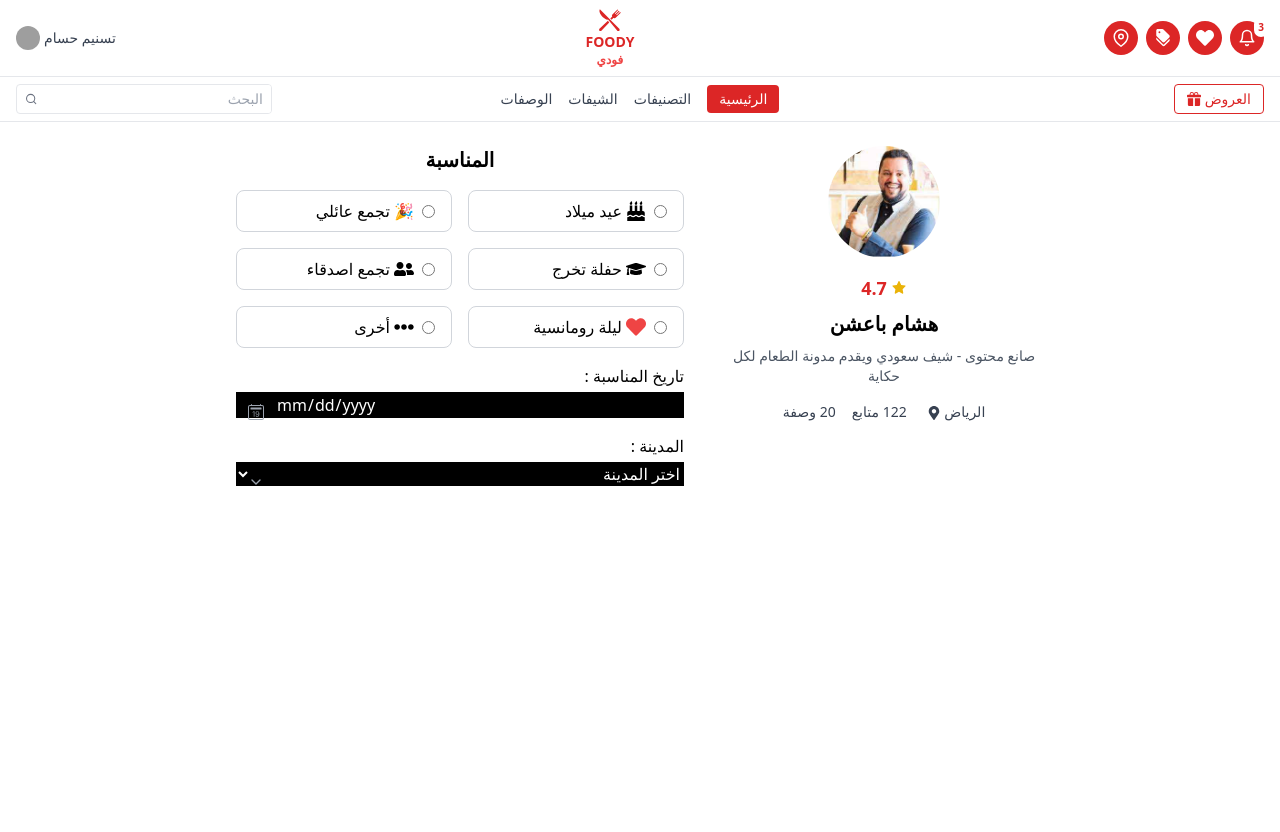
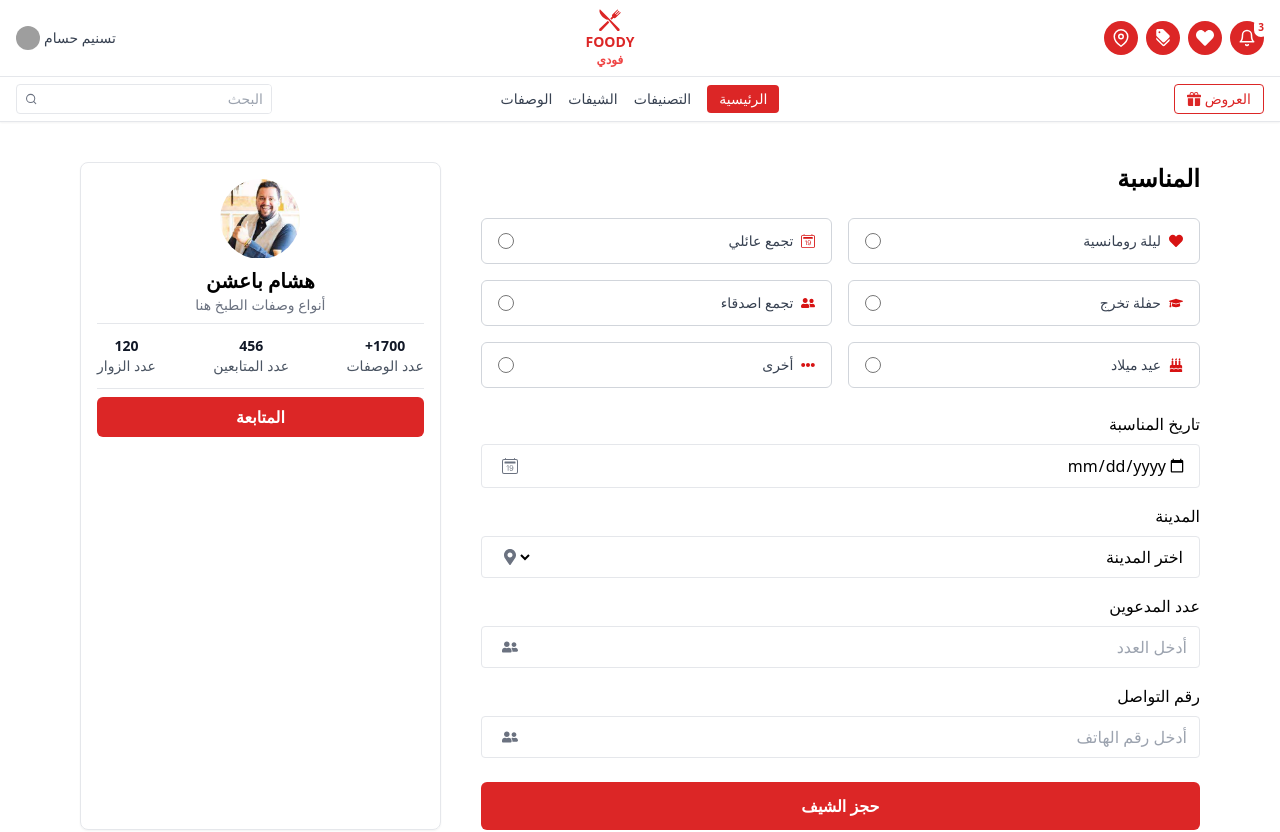
Before and after one commit to Foody-site/Foody-Website, a React (Vite) app: page /chefneed in a window 1280 px wide. Shown: the top 832 px of the page. Built offline with nearby package versions, Linux system fonts and the light colour scheme; sample sign-in values are in the browser's storage; grey boxes are pictures that could not be loaded.

Commit message:
Update ChefNeed.jsx
Start build Chef Need

```diff
--- a/src/components/once/ChefNeed.jsx
+++ b/src/components/once/ChefNeed.jsx
@@ -1,120 +1,139 @@
-import React from "react";
-import { FaMapMarkerAlt, FaHeart, FaUserFriends, FaBirthdayCake, FaGraduationCap, FaEllipsisH } from "react-icons/fa";
-import { AiFillStar } from "react-icons/ai";
+import {
+    FaMapMarkerAlt,
+    FaHeart,
+    FaUserFriends,
+    FaBirthdayCake,
+    FaGraduationCap,
+    FaEllipsisH,
+} from "react-icons/fa";
 import { BsCalendar2Date } from "react-icons/bs";
-import { FiChevronDown } from "react-icons/fi";
+import PageWrapper from "../common/PageWrapper";
 
 const ChefNeed = () => {
+    const occasions = [
+        { label: "ليلة رومانسية", icon: <FaHeart /> },
+        { label: "تجمع عائلي", icon: <BsCalendar2Date /> },
+        { label: "حفلة تخرج", icon: <FaGraduationCap /> },
+        { label: "تجمع اصدقاء", icon: <FaUserFriends /> },
+        { label: "عيد ميلاد", icon: <FaBirthdayCake /> },
+        { label: "أخرى", icon: <FaEllipsisH /> },
+    ];
+
     return (
-        <div className="flex flex-col lg:flex-row items-start justify-center p-6 gap-10 bg-white min-h-screen">
-            {/* Left Section - Chef Info */}
-            <div className="flex flex-col items-center text-center gap-2">
-                <img
-                    src="/public/assets/home/chef.png"
-                    alt="Chef"
-                    className="rounded-full w-28 h-28 object-cover"
+        <PageWrapper>
+            <div className="flex flex-col lg:flex-row gap-10">
+                {/* Left Section - Form */}
+                <div className="w-full lg:w-2/3">
+                    <h2 className="text-2xl font-bold mb-6 text-right">المناسبة</h2>
+
+                    <div className="grid grid-cols-1 md:grid-cols-2 gap-4 mb-6">
+                        {occasions.map((item, idx) => (
+                            <label
+                                key={idx}
+                                className="flex items-center justify-between border border-gray-300 rounded-md px-4 py-3 cursor-pointer text-right"
+                            >
+                                <span className="flex items-center gap-2 text-sm text-gray-700">
+                                    <span className="text-primary-1">{item.icon}</span>
+                                    {item.label}
+                                </span>
+                                <input
+                                    type="radio"
+                                    name="occasion"
+                                    className="form-radio text-primary-1 w-4 h-4"
                                 />
-                <div className="flex items-center gap-1 text-yellow-500 mt-2">
-                    <AiFillStar />
-                    <span className="text-red-600 font-semibold text-lg">4.7</span>
+                            </label>
+                        ))}
                     </div>
-                <h2 className="text-xl font-bold">هشام باعشن</h2>
-                <p className="text-gray-600 text-sm leading-5 max-w-xs">
-                    صانع محتوى - شيف سعودي ويقدم مدونة الطعام لكل حكاية
-                </p>
-                <div className="flex gap-4 mt-2 text-sm text-gray-700">
-                    <div>الرياض <FaMapMarkerAlt className="inline ml-1" /></div>
-                    <div>122 متابع</div>
-                    <div>20 وصفة</div>
+
+                    {/* Date Field */}
+                    <div className="mb-4">
+                        <label className="block mb-2 text-right font-medium">تاريخ المناسبة</label>
+                        <div className="flex flex-row-reverse items-center border rounded px-3 py-2">
+                            <BsCalendar2Date className="ml-2 text-gray-500" />
+                            <input
+                                type="date"
+                                className="flex-grow bg-transparent text-right outline-none"
+                            />
                         </div>
                     </div>
 
-            {/* Right Section - Form */}
-            <div className="w-full max-w-md">
-                <h2 className="text-center text-xl font-bold mb-4">المناسبة</h2>
-
-                <div className="grid grid-cols-2 gap-4 mb-4">
-                    <label className="flex items-center gap-2 border border-gray-300 rounded-lg py-2 px-4 cursor-pointer">
-                        <input type="radio" name="occasion" className="radio radio-primary" />
-                        <span className="flex items-center gap-1">
-                            <FaBirthdayCake className="text-xl" />
-                            عيد ميلاد
-                        </span>
-                    </label>
-
-                    <label className="flex items-center gap-2 border border-gray-300 rounded-lg py-2 px-4 cursor-pointer">
-                        <input type="radio" name="occasion" className="radio radio-primary" />
-                        <span className="flex items-center gap-1">
-                            🎉 تجمع عائلي
-                        </span>
-                    </label>
-
-                    <label className="flex items-center gap-2 border border-gray-300 rounded-lg py-2 px-4 cursor-pointer">
-                        <input type="radio" name="occasion" className="radio radio-primary" />
-                        <span className="flex items-center gap-1">
-                            <FaGraduationCap className="text-xl" />
-                            حفلة تخرج
-                        </span>
-                    </label>
-
-                    <label className="flex items-center gap-2 border border-gray-300 rounded-lg py-2 px-4 cursor-pointer">
-                        <input type="radio" name="occasion" className="radio radio-primary" />
-                        <span className="flex items-center gap-1">
-                            <FaUserFriends className="text-xl" />
-                            تجمع اصدقاء
-                        </span>
-                    </label>
-
-                    <label className="flex items-center gap-2 border border-gray-300 rounded-lg py-2 px-4 cursor-pointer">
-                        <input type="radio" name="occasion" className="radio radio-primary" />
-                        <span className="flex items-center gap-1">
-                            <FaHeart className="text-xl text-red-500" />
-                            ليلة رومانسية
-                        </span>
-                    </label>
-
-                    <label className="flex items-center gap-2 border border-gray-300 rounded-lg py-2 px-4 cursor-pointer">
-                        <input type="radio" name="occasion" className="radio radio-primary" />
-                        <span className="flex items-center gap-1">
-                            <FaEllipsisH className="text-xl" />
-                            أخرى
-                        </span>
-                    </label>
-                </div>
-
-                {/* Date */}
+                    {/* City Dropdown */}
                     <div className="mb-4">
-                    <label className="label">
-                        <span className="label-text text-right block w-full mb-1">تاريخ المناسبة :</span>
-                    </label>
-                    <div className="relative">
-                        <input type="date" className="input input-bordered bg-black text-white w-full pl-10" />
-                        <BsCalendar2Date className="absolute left-3 top-3 text-gray-400" />
-                    </div>
-                </div>
-
-                {/* City */}
-                <div className="mb-6">
-                    <label className="label">
-                        <span className="label-text text-right block w-full mb-1">المدينة :</span>
-                    </label>
-                    <div className="relative">
-                        <select className="select select-bordered w-full bg-black text-white">
-                            <option disabled selected>اختر المدينة</option>
+                        <label className="block mb-2 text-right font-medium">المدينة</label>
+                        <div className="flex flex-row-reverse items-center border rounded px-3 py-2">
+                            <FaMapMarkerAlt className="ml-2 text-gray-500" />
+                            <select className="flex-grow bg-transparent text-right outline-none">
+                                <option value="">اختر المدينة</option>
                                 <option>الرياض</option>
                                 <option>جدة</option>
                                 <option>مكة</option>
                             </select>
-                        <FiChevronDown className="absolute left-3 top-3 text-gray-400" />
                         </div>
                     </div>
 
-                {/* Button */}
-                <button className="btn btn-error text-white w-full rounded-full">
-                    ارسل الى الشيف
+                    {/* Guests */}
+                    <div className="mb-4">
+                        <label className="block mb-2 text-right font-medium">عدد المدعوين</label>
+                        <div className="flex flex-row-reverse items-center border rounded px-3 py-2">
+                            <FaUserFriends className="ml-2 text-gray-500" />
+                            <input
+                                type="number"
+                                className="flex-grow bg-transparent text-right outline-none"
+                                placeholder="أدخل العدد"
+                            />
+                        </div>
+                    </div>
+
+                    {/* Contact */}
+                    <div className="mb-6">
+                        <label className="block mb-2 text-right font-medium">رقم التواصل</label>
+                        <div className="flex flex-row-reverse items-center border rounded px-3 py-2">
+                            <FaUserFriends className="ml-2 text-gray-500" />
+                            <input
+                                type="tel"
+                                className="flex-grow bg-transparent text-right outline-none"
+                                placeholder="أدخل رقم الهاتف"
+                            />
+                        </div>
+                    </div>
+
+                    {/* Submit */}
+                    <button className="w-full bg-red-600 hover:bg-red-700 transition text-white py-3 rounded-md text-center font-semibold">
+                        حجز الشيف
+                    </button>
+                </div>
+
+                {/* Right Section - Chef Info */}
+                <div className="w-full lg:w-1/3 border rounded-lg p-4 text-center shadow-sm">
+                    <img
+                        src="/public/assets/home/chef.png"
+                        alt="Chef"
+                        className="rounded-full w-20 h-20 object-cover mx-auto"
+                    />
+                    <h3 className="text-xl font-bold mt-2">هشام باعشن</h3>
+                    <p className="text-sm text-gray-500 mb-2">أنواع وصفات الطبخ هنا</p>
+
+                    <div className="flex justify-between text-center py-3 border-t border-b my-2 text-sm">
+                        <div>
+                            <p className="font-bold text-gray-900">1700+</p>
+                            <p className="text-gray-600">عدد الوصفات</p>
+                        </div>
+                        <div>
+                            <p className="font-bold text-gray-900">456</p>
+                            <p className="text-gray-600">عدد المتابعين</p>
+                        </div>
+                        <div>
+                            <p className="font-bold text-gray-900">120</p>
+                            <p className="text-gray-600">عدد الزوار</p>
+                        </div>
+                    </div>
+
+                    <button className="w-full bg-red-600 hover:bg-red-700 transition text-white py-2 rounded-md font-semibold">
+                        المتابعة
                     </button>
                 </div>
             </div>
+        </PageWrapper>
     );
 };
 
```
Lines whose indentation alone changed are shown as unchanged.
